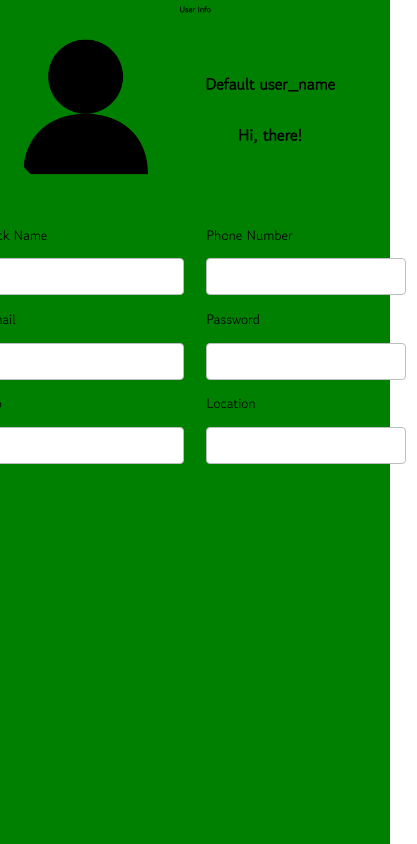
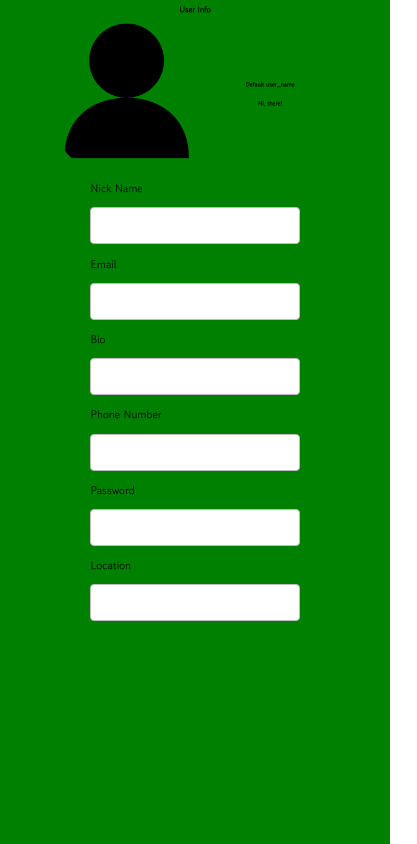
Before and after one commit to kimseonghyoek/NEXT-BLOG, a Next.js app in the folder Next-front/my-blog/: page /test in a window 390 px wide. Shown: the whole page, 417 px wide, since content can reach past the window. Built offline with nearby package versions, Linux system fonts and the light colour scheme.

Commit message:
Update Styled

```diff
--- a/Next-front/my-blog/styles/containers/UserInfo.module.scss
+++ b/Next-front/my-blog/styles/containers/UserInfo.module.scss
@@ -58,14 +58,40 @@
       input {
         width: 23rem;
       }
-      // @media all and  (max-width: 540px) {
-
-      // }
     }
   }
 }
 
-@media all and (max-width: 840px) {
+@media all and (max-width: 430px) {
+  .user_info {
+    width: 100%;
+
+    .profile_form {
+      width: 75%;
+
+      form {
+        width: 100%;
+        display: flex;
+        flex-direction: column;
+      }
+
+      .half_wrap {
+        padding: 0%;
+      }
+      .inputs {
+        p {
+          font-size: 1.4rem;
+        }
+
+        input {
+          width: 100%;
+        }
+      }
+    }
+  }
+}
+
+@media all and (min-width: 431px) {
   .user_info {
     width: 100%;
 
```
